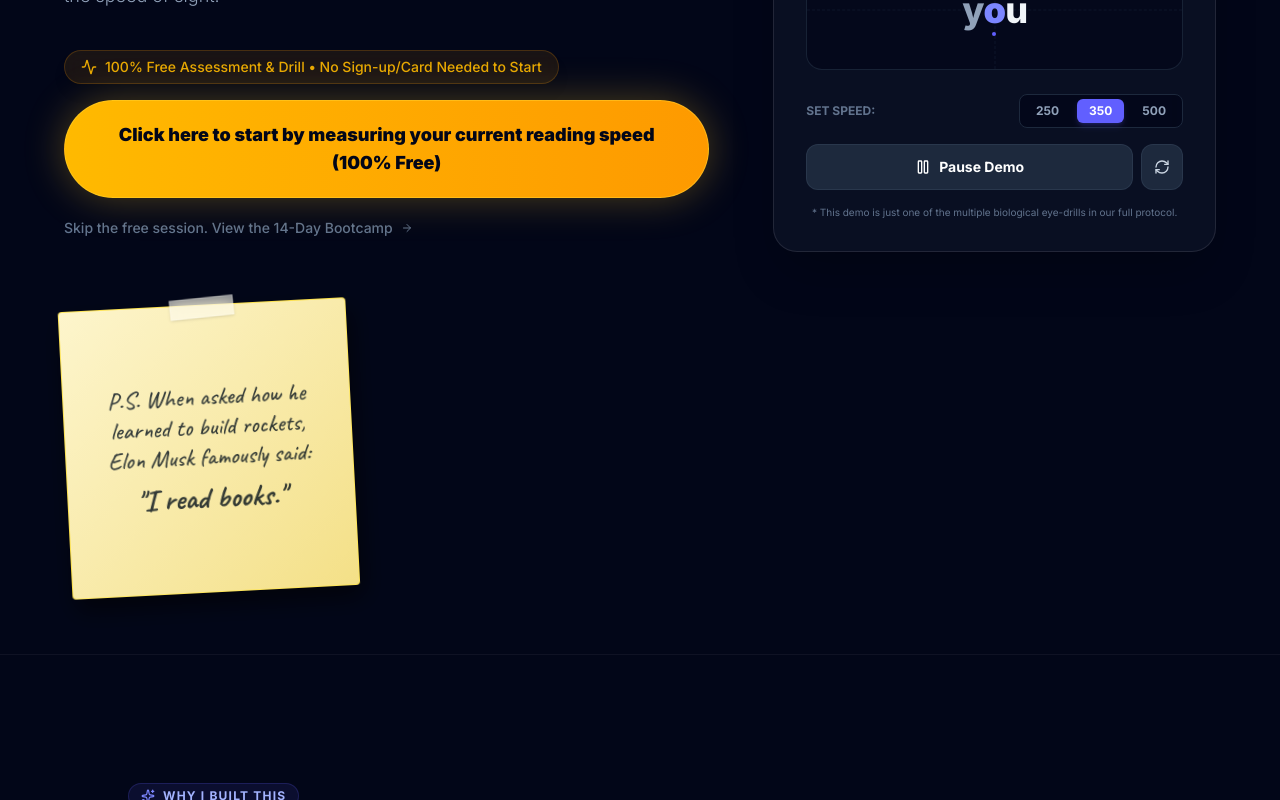
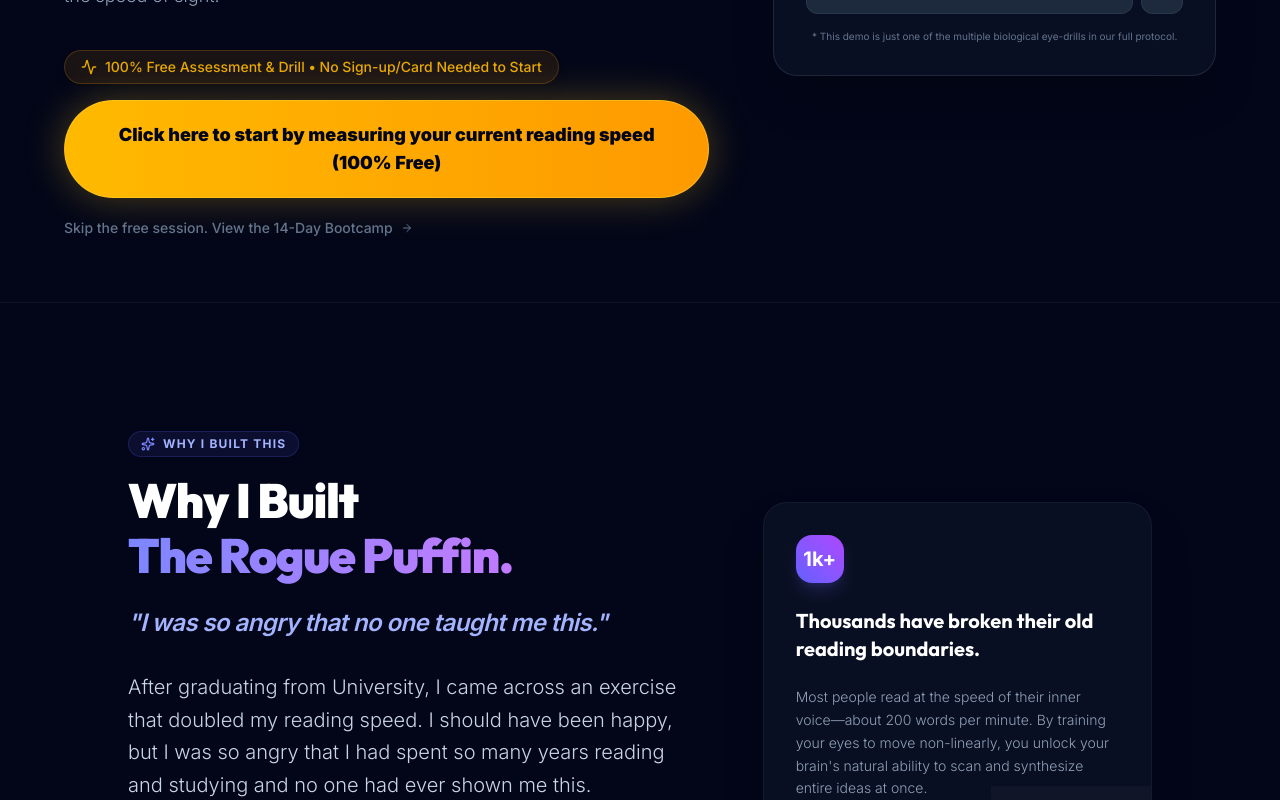
Before and after one commit to richardvanderkolk/the-rogue-puffin, a Next.js app: page / in a window 1280 px wide. Shown: the part 637-1437 px from the top of the page. Built offline with nearby package versions, Linux system fonts and the light colour scheme; no server answers; grey boxes are pictures that could not be loaded.

Commit message:
style: remove the Post-it note from the landing page

```diff
--- a/src/app/page.tsx
+++ b/src/app/page.tsx
@@ -64,17 +64,6 @@ export default function V2LandingPage() {
                                 <Link href="/bootcamp" className="text-sm font-medium text-slate-500 hover:text-slate-300 transition-colors flex items-center gap-2 mx-auto lg:mx-0">
                                     Skip the free session. View the 14-Day Bootcamp <ArrowRight className="w-3 h-3" />
                                 </Link>
-                            </div>
-
-                            {/* The Post-it Note (Now positioned in the left column on large screens) */}
-                            <div className="hidden lg:block pt-8 rotate-[-3deg] hover:rotate-[-1deg] transition-transform cursor-default z-30 max-w-sm mx-auto lg:mx-0">
-                                <div className="w-72 h-72 bg-gradient-to-br from-[#fdf5cc] to-[#f4e087] text-slate-800 p-8 rounded-sm shadow-[4px_12px_24px_rgba(0,0,0,0.6)] border border-yellow-300/60 relative transform origin-top-left hover:scale-105 transition-all flex flex-col justify-center text-center">
-                                   <div className="absolute top-0 left-1/2 -translate-x-1/2 -mt-2 w-16 h-5 bg-white/50 shadow-sm rotate-[-3deg] backdrop-blur-sm border border-white/20" />
-                                   <p className="font-handwriting text-2xl leading-tight font-medium opacity-90 mix-blend-multiply">
-                                     P.S. When asked how he learned to build rockets, Elon Musk famously said:<br/>
-                                     <span className="font-bold block mt-2 text-3xl">"I read books."</span>
-                                   </p>
-                                </div>
                             </div>
                         </div>
 
```
